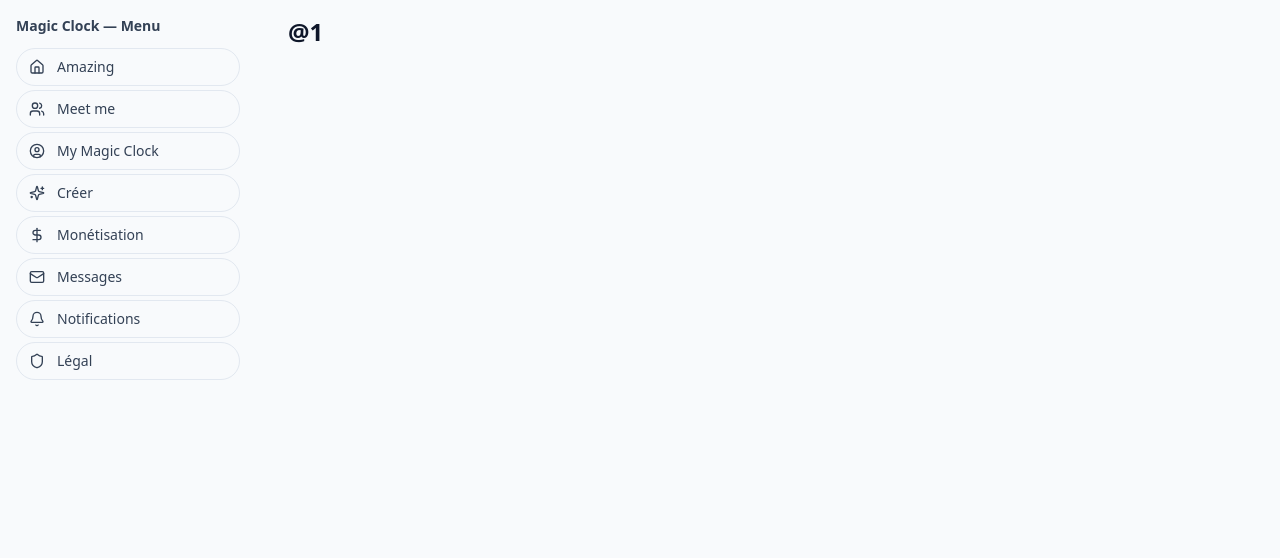
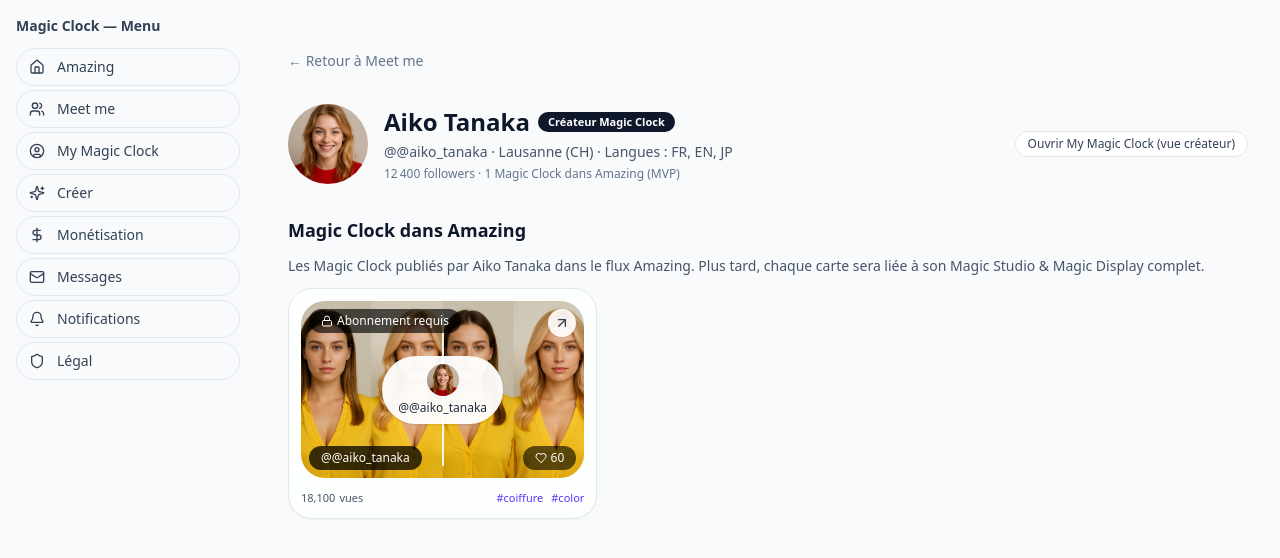
Before and after one commit to welcome-magic-clock/magic-clock-web-mvp, a Next.js app: page /u/1 in a window 1280 px wide. Shown: the top 558 px of the page. Built offline with nearby package versions, Linux system fonts and the light colour scheme.

Commit message:
Create page.tsx

```diff
--- /dev/null
+++ b/app/u/[handle]/page.tsx
@@ -0,0 +1,121 @@
+// app/u/[handle]/page.tsx
+
+import Link from "next/link";
+import MediaCard from "@/features/amazing/MediaCard";
+import { listCreators, listFeedByCreator } from "@/core/domain/repository";
+
+type PageProps = {
+  params: {
+    handle: string;
+  };
+};
+
+function resolveCreatorFromParam(handleParam: string) {
+  const creators = listCreators();
+  const normalized = handleParam.toLowerCase();
+
+  // on essaie plusieurs formes possibles
+  return (
+    creators.find(
+      (c) => c.handle.toLowerCase() === normalized
+    ) ||
+    creators.find(
+      (c) => c.handle.replace(/^@/, "").toLowerCase() === normalized
+    ) ||
+    creators.find(
+      (c) =>
+        c.handle.replace(/^@/, "").replace(/_/g, "-").toLowerCase() ===
+        normalized
+    ) ||
+    creators[0]
+  );
+}
+
+export default function CreatorPublicPage({ params }: PageProps) {
+  const creator = resolveCreatorFromParam(params.handle);
+
+  // on utilise directement son handle pour filtrer le feed
+  const created = listFeedByCreator(creator.handle);
+
+  const followerLabel = creator.followers.toLocaleString("fr-CH");
+  const langs =
+    creator.langs && creator.langs.length > 0
+      ? creator.langs.join(", ")
+      : undefined;
+
+  return (
+    <main className="container space-y-8 py-8">
+      {/* Lien retour */}
+      <div>
+        <Link
+          href="/meet"
+          className="inline-flex items-center text-sm text-slate-500 hover:text-slate-700"
+        >
+          ← Retour à Meet me
+        </Link>
+      </div>
+
+      {/* HEADER PROFIL PUBLIC */}
+      <header className="flex flex-col gap-4 sm:flex-row sm:items-center sm:justify-between">
+        <div className="flex items-center gap-4">
+          <div className="h-20 w-20 overflow-hidden rounded-full bg-slate-200">
+            <img
+              src={creator.avatar}
+              alt={creator.name}
+              className="h-full w-full object-cover"
+            />
+          </div>
+          <div className="space-y-1">
+            <div className="flex flex-wrap items-center gap-2">
+              <h1 className="text-2xl font-semibold">{creator.name}</h1>
+              <span className="rounded-full bg-slate-900 px-2.5 py-0.5 text-[11px] font-semibold text-white">
+                Créateur Magic Clock
+              </span>
+            </div>
+            <p className="text-sm text-slate-600">
+              @{creator.handle}
+              {creator.city ? ` · ${creator.city}` : ""}
+              {langs ? ` · Langues : ${langs}` : ""}
+            </p>
+            <p className="text-xs text-slate-500">
+              {followerLabel} followers · {created.length} Magic Clock dans
+              Amazing (MVP)
+            </p>
+          </div>
+        </div>
+
+        {/* Petit lien miroir vers My Magic Clock */}
+        <div className="text-sm">
+          <Link
+            href="/mymagic"
+            className="inline-flex items-center rounded-full border border-slate-200 bg-white px-3 py-1 text-xs font-medium text-slate-700 hover:bg-slate-50"
+          >
+            Ouvrir My Magic Clock (vue créateur)
+          </Link>
+        </div>
+      </header>
+
+      {/* SECTION CONTENUS DU CRÉATEUR */}
+      <section className="space-y-3">
+        <h2 className="text-lg font-semibold">Magic Clock dans Amazing</h2>
+        <p className="text-sm text-slate-600">
+          Les Magic Clock publiés par {creator.name} dans le flux Amazing.
+          Plus tard, chaque carte sera liée à son Magic Studio &amp; Magic
+          Display complet.
+        </p>
+
+        {created.length === 0 ? (
+          <p className="text-sm text-slate-500">
+            Aucun Magic Clock publié pour l&apos;instant (MVP).
+          </p>
+        ) : (
+          <div className="grid grid-cols-1 gap-4 sm:grid-cols-2 lg:grid-cols-3">
+            {created.map((item) => (
+              <MediaCard key={item.id} item={item} />
+            ))}
+          </div>
+        )}
+      </section>
+    </main>
+  );
+}
```
